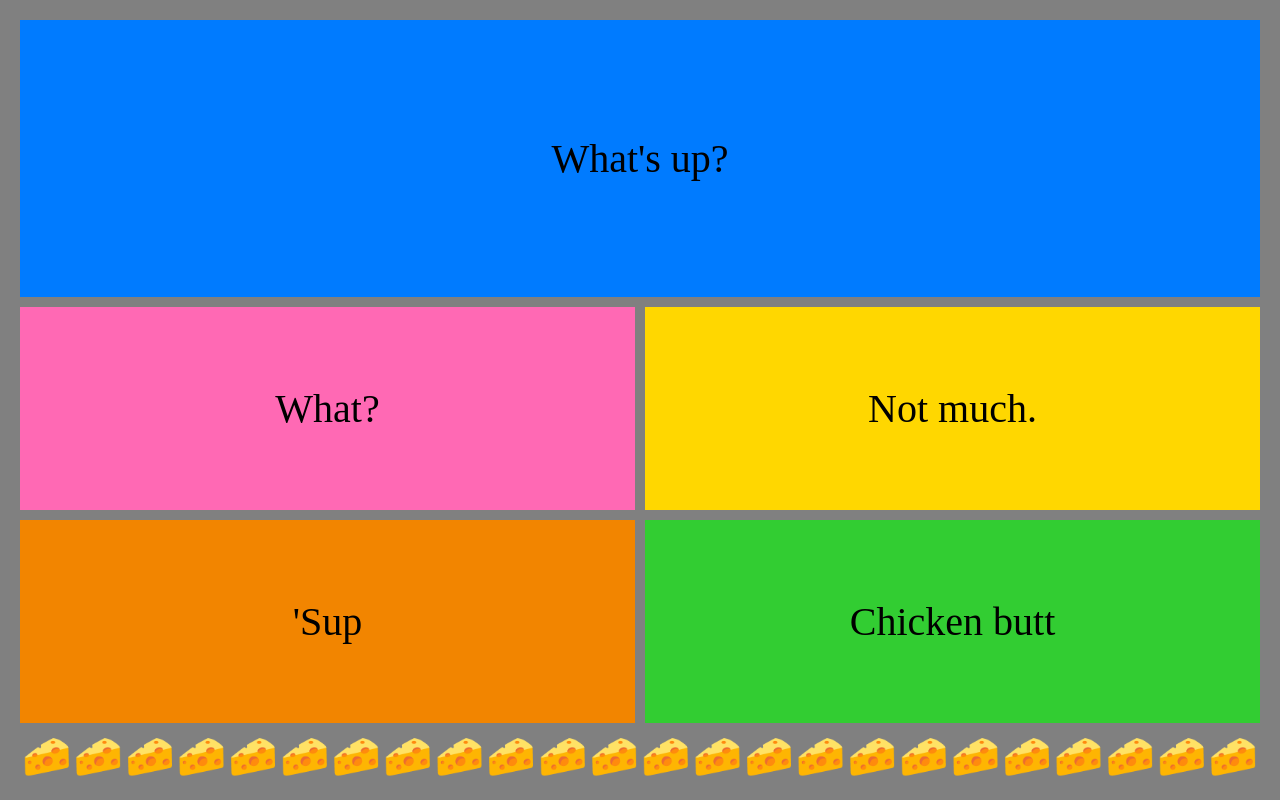
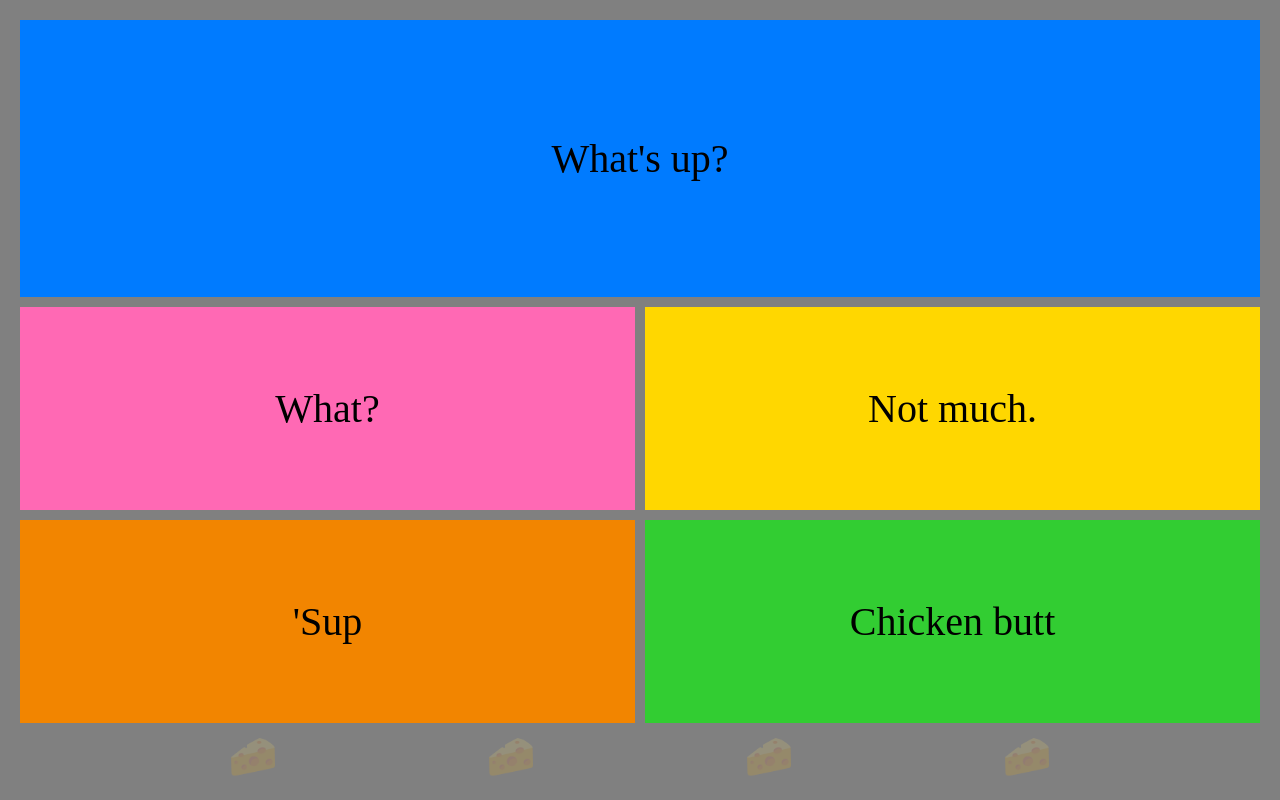
Before and after one commit to gigamonkey/eek, a website with bundled scripts: page public/index.html in a window 1280 px wide. Built offline with nearby package versions, Linux system fonts and the light colour scheme.

Commit message:
Cheese progress bar.

```diff
--- a/public/index.html
+++ b/public/index.html
@@ -17,30 +17,6 @@
       <div>Answer 4</div>
     </div>
     <div class="progress">
-      <span>🧀</span>
-      <span>🧀</span>
-      <span>🧀</span>
-      <span>🧀</span>
-      <span>🧀</span>
-      <span>🧀</span>
-      <span>🧀</span>
-      <span>🧀</span>
-      <span>🧀</span>
-      <span>🧀</span>
-      <span>🧀</span>
-      <span>🧀</span>
-      <span>🧀</span>
-      <span>🧀</span>
-      <span>🧀</span>
-      <span>🧀</span>
-      <span>🧀</span>
-      <span>🧀</span>
-      <span>🧀</span>
-      <span>🧀</span>
-      <span>🧀</span>
-      <span>🧀</span>
-      <span>🧀</span>
-      <span>🧀</span>
     </div>
   </div>
 </body>
--- a/public/learn2.js
+++ b/public/learn2.js
@@ -102,6 +102,7 @@ class State {
   constructor(cards, pileSizes) {
     this.deck = shuffled(cards);
     this.deck.forEach(c => c.asked = 0);
+    this.numPiles = pileSizes.length + 2;
     this.done = [];
     this.zero = new ZeroPile(this.deck);
     let previous = this.zero;
--- a/public/script.js
+++ b/public/script.js
@@ -45,34 +45,57 @@ const showCard = (card) => {
   });
 };
 
+const doAnimation = (e, correct, clazz) => {
+  e.onanimationend = () => {
+    highlightAnswer(correct);
+    e.classList.remove(clazz);
+    adjustCheese(deck);
+    locked = false;
+  };
+  e.classList.add(clazz);
+};
+
 const choose = (i) => {
   if (!locked) {
     if (currentCard) {
       locked = true;
+      const correct = answers[answerPosition];
       if (i == answerPosition) {
         deck.correct(currentCard);
-        answers[i].onanimationend = () => {
-          highlightAnswer(answers[answerPosition]);
-          answers[i].classList.remove('zoom');
-          locked = false;
-        }
-        answers[i].classList.add('zoom');
+        doAnimation(answers[i], correct, 'zoom');
       } else {
         deck.incorrect(currentCard);
-        answers[i].onanimationend = () => {
-          highlightAnswer(answers[answerPosition]);
-          answers[i].classList.remove('shake');
-          locked = false;
-        }
-        answers[i].classList.add('shake');
+        doAnimation(answers[i], correct, 'shake');
       }
       currentCard = null;
     } else {
       next();
     }
   }
+
 }
 
+const addCheeseBar = (cards) => {
+  const bar = $('#game div.progress');
+  cards.forEach(c => {
+    c.cheese = html('<span>🧀</span>');
+    c.cheese.style.opacity = 0;
+    bar.append(c.cheese);
+  });
+};
+
+const adjustCheese = (deck) => {
+  const step = 1.0 / (deck.numPiles);
+  deck.deck.forEach(c => c.cheese.style.opacity = step);
+
+  let p = deck.zero.next;
+  let opacity = step + step;
+  while (p) {
+    p.cards.forEach(c => c.cheese.style.opacity = opacity);
+    opacity += step;
+    p = p.next;
+  }
+};
 
 const highlightAnswer = (e) => {
   e.classList.add('correct');
@@ -85,7 +108,11 @@ const cards = [
   {q: "What's up? ", a: "Chicken butt", d: ["What?", "Not much.", "'Sup"]},
 ];
 
+
 let deck = new State(cards, [2, 3, 5, 8 ]);
+
+addCheeseBar(cards);
+adjustCheese(deck);
 
 const next = () => {
   $$('#game div.answers div.correct').forEach(e => e.classList.remove('correct'));
```
Also changed, not shown: TODO.md (+5 -5 lines).
